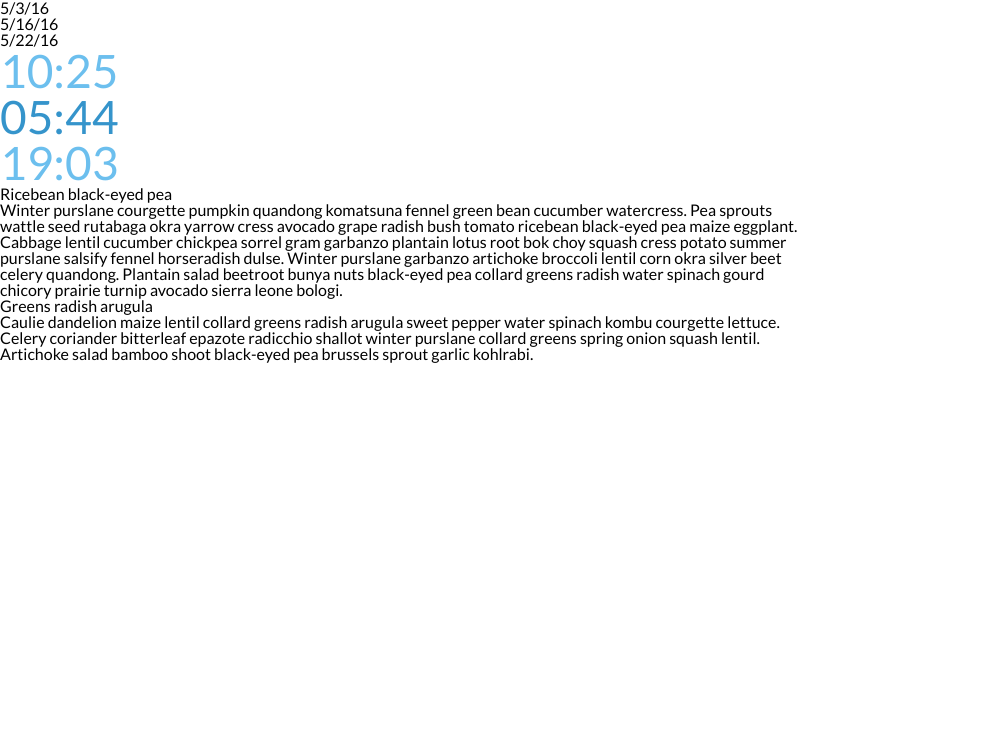
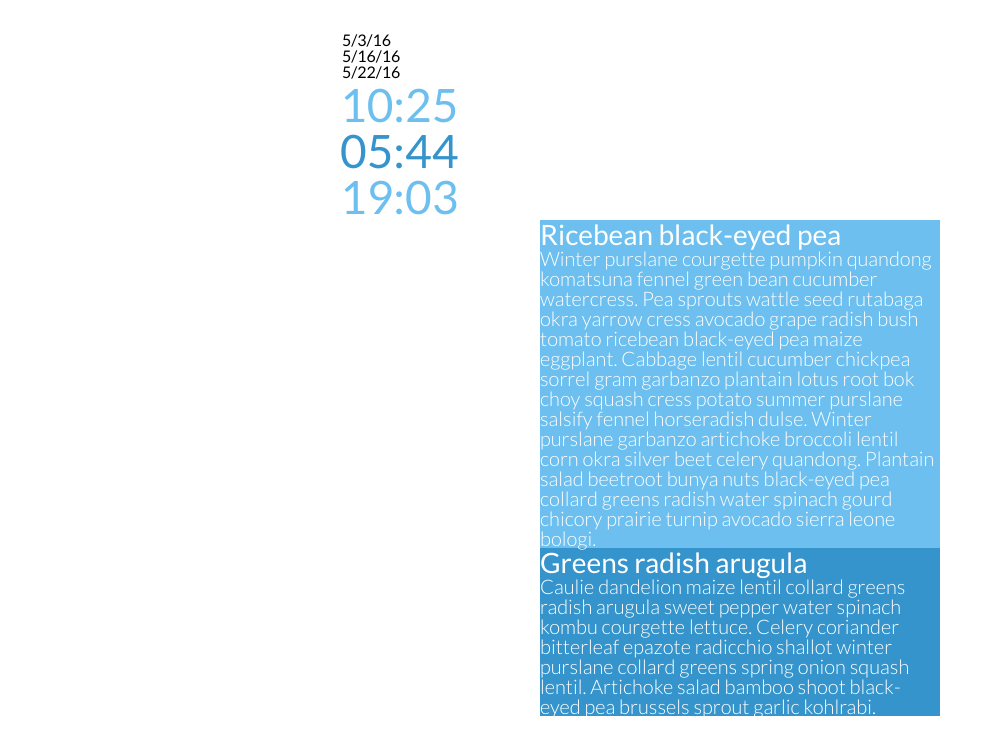
Before and after one commit to jjklong/vertical_timeline, a plain HTML site: page index.html in a window 1280 px wide. Shown: the whole page, without its empty margins (0-1003 px from the left). Drawn offline with nearby package versions, Linux system fonts and the light colour scheme.

Commit message:
page layout css

```diff
--- a/index.html
+++ b/index.html
@@ -12,6 +12,7 @@
 
 
   <body>
+    <div class="wrapper">
       <div class="date">
         <p>5/3/16</p>
         <p>5/16/16</p>
@@ -40,6 +41,6 @@
         </div>
 
       </div>
-
+    </div>
   </body>
 </html>
--- a/styles.css
+++ b/styles.css
@@ -4,11 +4,26 @@ html{
 
 body{
   background-color: white;
-  width: 800px;
-  height: 800px;
   font-family: 'Lato', sans-serif;
 }
 
+
+
+
+/*MAIN CONTENT WRAPPER*/
+.wrapper{
+  width: 600px;
+  margin: 20px auto;
+  padding: 10px;
+}
+
+
+/*DATE*/
+.date{
+  width: 150px;
+  margin: 2px;
+
+}
 
 .timestamp{
   font-size: 46px;
@@ -21,3 +36,28 @@ body{
 .timestamp .even {
   color: #3594cb;
 }
+
+.contentoutline{
+  width: 400px;
+  padding: 0 0 0 20px;
+  margin: 0 0 auto auto;
+}
+
+.contentoutline h2{
+  color: white;
+  font-size: 28px;
+}
+
+.contentoutline p{
+  font-size: 20px;
+  font-weight: 300;
+  color: white;
+}
+
+.odd_textbox{
+  background-color: #6cbfee;
+}
+
+.even_textbox{
+  background-color: #3594cb;
+}
```
Lines whose indentation alone changed are shown as unchanged.
